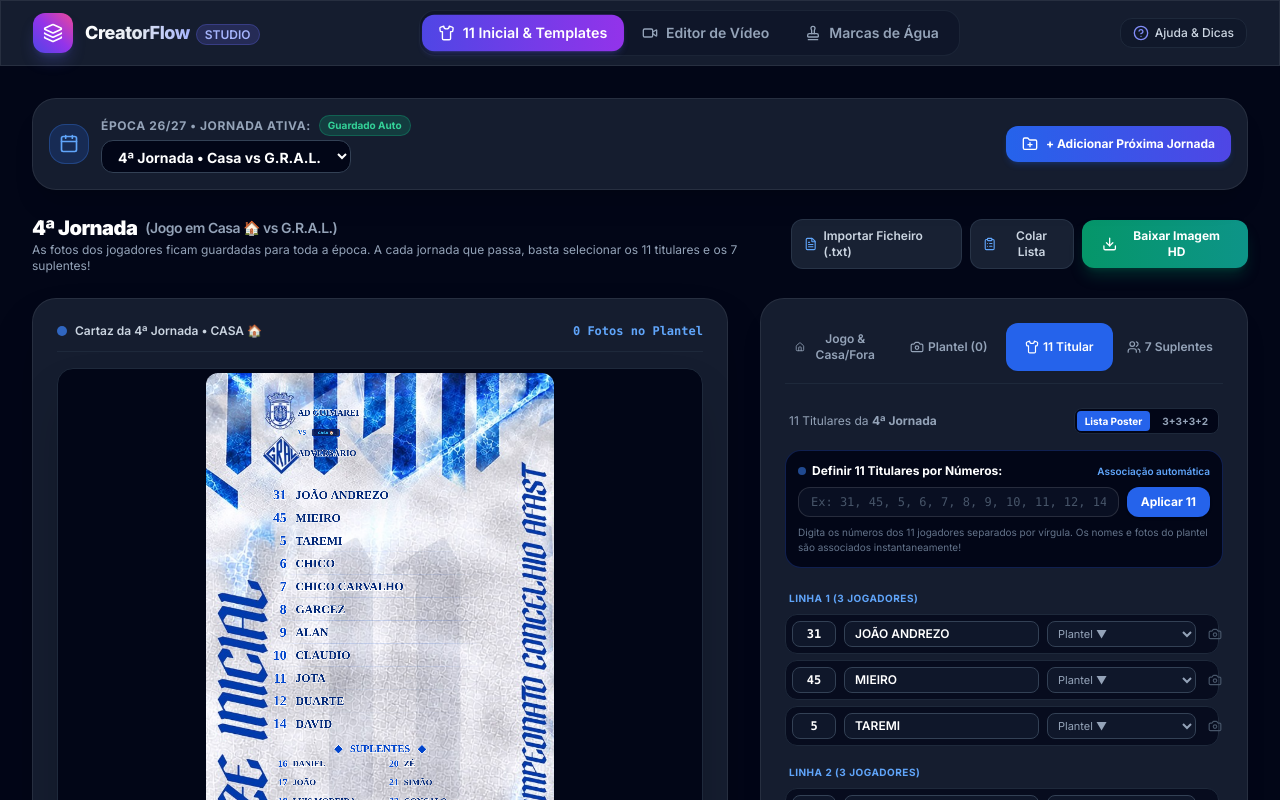
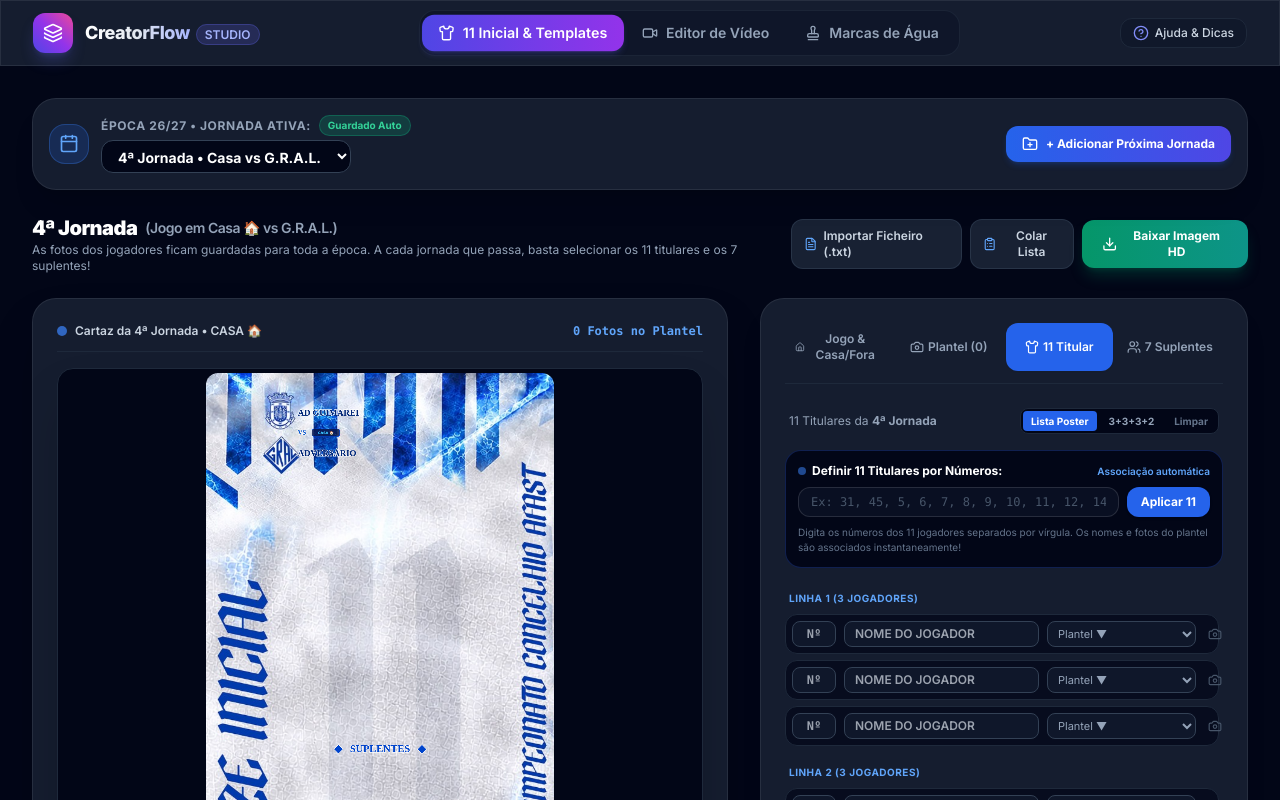
Before and after one commit to smartappsgadget-maker/Social-Media-Manager, a React (Vite) app: page / in a window 1280 px wide. Both pictures are taken after a click on the button "11 Titular". Shown: the top 800 px of the page. Built offline with nearby package versions, Linux system fonts and the light colour scheme; a web font is replaced by a local one.

Commit message:
feat: start with blank lineup slots and allow typing numbers to auto-fill players

```diff
--- a/src/components/LineupStudio/LineupStudio.jsx
+++ b/src/components/LineupStudio/LineupStudio.jsx
@@ -472,17 +472,26 @@ export default function LineupStudio({ onSendToWatermark }) {
       const updated = [...prev]
       if (field === 'number') {
         const cleanNum = String(value).trim()
+        if (!cleanNum) {
+          updated[index] = { ...updated[index], number: '', name: '' }
+        } else {
           const matched = FULL_CLUB_SQUAD.find(p => p.number === cleanNum)
           if (matched) {
             updated[index] = { ...updated[index], number: cleanNum, name: matched.name }
           } else {
             updated[index] = { ...updated[index], number: value }
           }
+        }
       } else {
         updated[index] = { ...updated[index], [field]: value }
       }
       return updated
     })
+  }
+
+  // Clear all 11 starter slots to empty
+  const handleClearStarters = () => {
+    setStarters(Array.from({ length: 11 }, () => ({ number: '', name: '', isCaptain: false })))
   }
 
   // Set captain toggle
@@ -501,17 +510,26 @@ export default function LineupStudio({ onSendToWatermark }) {
       const updated = [...prev]
       if (field === 'number') {
         const cleanNum = String(value).trim()
+        if (!cleanNum) {
+          updated[index] = { ...updated[index], number: '', name: '' }
+        } else {
           const matched = FULL_CLUB_SQUAD.find(p => p.number === cleanNum)
           if (matched) {
             updated[index] = { ...updated[index], number: cleanNum, name: matched.name }
           } else {
             updated[index] = { ...updated[index], number: value }
           }
+        }
       } else {
         updated[index] = { ...updated[index], [field]: value }
       }
       return updated
     })
+  }
+
+  // Clear all 7 substitute slots to empty
+  const handleClearSubs = () => {
+    setSubstitutes(Array.from({ length: 7 }, () => ({ number: '', name: '' })))
   }
 
   // Apply 11 Starters directly from numbers string (e.g. "31, 45, 5, 6, 7, 8, 9, 10, 11, 12, 14")
@@ -1190,6 +1208,14 @@ export default function LineupStudio({ onSendToWatermark }) {
                   >
                     3+3+3+2
                   </button>
+                  <button
+                    type="button"
+                    onClick={handleClearStarters}
+                    className="px-2 py-0.5 rounded text-[10px] font-bold text-slate-500 hover:text-rose-400 hover:bg-slate-800 transition-all"
+                    title="Limpar todos os 11 campos para preencheres os números"
+                  >
+                    Limpar
+                  </button>
                 </div>
               </div>
 
@@ -1315,7 +1341,17 @@ export default function LineupStudio({ onSendToWatermark }) {
             <div className="space-y-4">
               <div className="flex items-center justify-between text-xs text-slate-400 px-1">
                 <span>7 Suplentes da <strong>{matchDetails.roundNumber} Jornada</strong></span>
+                <div className="flex items-center gap-2">
                   <span className="text-[11px] text-blue-400">Slots 1 a 7</span>
+                  <button
+                    type="button"
+                    onClick={handleClearSubs}
+                    className="px-2 py-0.5 rounded text-[10px] font-bold text-slate-500 hover:text-rose-400 hover:bg-slate-800 transition-all border border-slate-800"
+                    title="Limpar todos os 7 suplentes para preencheres os números"
+                  >
+                    Limpar
+                  </button>
+                </div>
               </div>
 
               {/* Quick Numbers Bar for 7 Substitutes */}
--- a/src/data/lineupTemplates.js
+++ b/src/data/lineupTemplates.js
@@ -130,31 +130,20 @@ export const FULL_CLUB_SQUAD = [
   { number: '95', name: 'ANDRE' }
 ]
 
-// 11 Titulares Oficiais
-export const DEFAULT_STARTING_XI = [
-  { number: '31', name: 'JOÃO ANDREZO' },
-  { number: '45', name: 'MIEIRO' },
-  { number: '5', name: 'TAREMI' },
-  { number: '6', name: 'CHICO' },
-  { number: '7', name: 'CHICO CARVALHO' },
-  { number: '8', name: 'GARCEZ' },
-  { number: '9', name: 'ALAN' },
-  { number: '10', name: 'CLAUDIO' },
-  { number: '11', name: 'JOTA' },
-  { number: '12', name: 'DUARTE' },
-  { number: '14', name: 'DAVID' }
-]
+// Slots em branco para 11 Titulares e 7 Suplentes (a preencher pelo utilizador através do número)
+export const EMPTY_STARTING_XI = Array.from({ length: 11 }, () => ({
+  number: '',
+  name: '',
+  isCaptain: false
+}))
 
-// Exatamente 7 Suplentes conforme as regras oficiais de jogo
-export const DEFAULT_SUBSTITUTES = [
-  { number: '16', name: 'DANIEL' },
-  { number: '17', name: 'JOÃO' },
-  { number: '18', name: 'LUIS MOREIRA' },
-  { number: '19', name: 'WALDECK' },
-  { number: '20', name: 'ZÉ' },
-  { number: '21', name: 'SIMÃO' },
-  { number: '22', name: 'GONÇALO' }
-]
+export const EMPTY_SUBSTITUTES = Array.from({ length: 7 }, () => ({
+  number: '',
+  name: ''
+}))
+
+export const DEFAULT_STARTING_XI = EMPTY_STARTING_XI
+export const DEFAULT_SUBSTITUTES = EMPTY_SUBSTITUTES
 
 export const DEFAULT_MATCH_DETAILS = {
   teamName: 'G.R.A.L.',
--- a/src/services/lineupRenderer.js
+++ b/src/services/lineupRenderer.js
@@ -313,6 +313,10 @@ async function renderStartersList(ctx, starters, playerPhotos, startX, startY, t
 
   for (let i = 0; i < rowCount; i++) {
     const player = starters[i]
+    if (!player || (!player.number?.trim() && !player.name?.trim())) {
+      continue
+    }
+
     const rowY = startY + i * rowH + rowH / 2
     const photoSrc = playerPhotos[player.number] || player.photoUrl
 
@@ -327,10 +331,10 @@ async function renderStartersList(ctx, starters, playerPhotos, startX, startY, t
     // Crisp white outline for contrast against textured background
     ctx.strokeStyle = '#ffffff'
     ctx.lineWidth = 3
-    ctx.strokeText(player.number || `${i + 1}`, numX, rowY)
+    ctx.strokeText(player.number || '', numX, rowY)
 
     ctx.fillStyle = '#0044cc'
-    ctx.fillText(player.number || `${i + 1}`, numX, rowY)
+    ctx.fillText(player.number || '', numX, rowY)
 
     // 2. Optional Circular Photo Thumbnail
     let nameStartX = numX + 28
@@ -444,6 +448,9 @@ async function renderStartersTactical(ctx, starters, playerPhotos, startX, start
 }
 
 async function drawTacticalPlayerCard(ctx, x, y, w, h, player, photoSrc, fontName) {
+  if (!player || (!player.number?.trim() && !player.name?.trim())) {
+    return
+  }
   ctx.save()
 
   const centerX = x + w / 2
@@ -588,12 +595,16 @@ async function renderSubstitutesSection(ctx, substitutes, playerPhotos, coach, s
 
   for (let idx = 0; idx < subsList.length; idx++) {
     const sub = subsList[idx]
+    if (!sub || (!sub.number?.trim() && !sub.name?.trim())) {
+      continue
+    }
+
     const isCol1 = idx < 4
     const colX = isCol1 ? col1X : col2X
     const rowIdx = isCol1 ? idx : idx - 4
     const itemY = rowStartSubY + rowIdx * rowH
 
-    const numStr = sub.number || `${12 + idx}`
+    const numStr = sub.number || ''
     const nameStr = (sub.name || '').toUpperCase()
 
     // Squad Number in Gothic Font (Royal Blue + White Outline)
--- a/src/services/matchdayStorage.js
+++ b/src/services/matchdayStorage.js
@@ -15,28 +15,8 @@ const INITIAL_MATCHDAY_4 = {
   date: 'HOJE',
   venue: 'CAMPO DE JOGOS',
   coach: 'MISTER',
-  starters: [
-    { number: '31', name: 'JOÃO ANDREZO' },
-    { number: '45', name: 'MIEIRO' },
-    { number: '5', name: 'TAREMI' },
-    { number: '6', name: 'CHICO' },
-    { number: '7', name: 'CHICO CARVALHO' },
-    { number: '8', name: 'GARCEZ' },
-    { number: '9', name: 'ALAN' },
-    { number: '10', name: 'CLAUDIO' },
-    { number: '11', name: 'JOTA' },
-    { number: '12', name: 'DUARTE' },
-    { number: '14', name: 'DAVID' }
-  ],
-  substitutes: [
-    { number: '16', name: 'DANIEL' },
-    { number: '17', name: 'JOÃO' },
-    { number: '18', name: 'LUIS MOREIRA' },
-    { number: '19', name: 'WALDECK' },
-    { number: '20', name: 'ZÉ' },
-    { number: '21', name: 'SIMÃO' },
-    { number: '22', name: 'GONÇALO' }
-  ],
+  starters: Array.from({ length: 11 }, () => ({ number: '', name: '', isCaptain: false })),
+  substitutes: Array.from({ length: 7 }, () => ({ number: '', name: '' })),
   createdAt: new Date().toISOString()
 }
 
@@ -47,13 +27,6 @@ export function loadMatchdays() {
     if (raw) {
       const parsed = JSON.parse(raw)
       if (Array.isArray(parsed) && parsed.length > 0) {
-        // Auto-migrate if stored matchday still has old placeholder players (MIGUEL)
-        if (parsed[0]?.starters?.[0]?.name === 'MIGUEL') {
-          parsed[0].starters = INITIAL_MATCHDAY_4.starters
-          parsed[0].substitutes = INITIAL_MATCHDAY_4.substitutes
-          if (parsed[0].opponentName === 'ADVERSÁRIO') parsed[0].opponentName = 'G.R.A.L.'
-          saveAllMatchdays(parsed)
-        }
         return parsed
       }
     }
```
Lines whose indentation alone changed are shown as unchanged.
